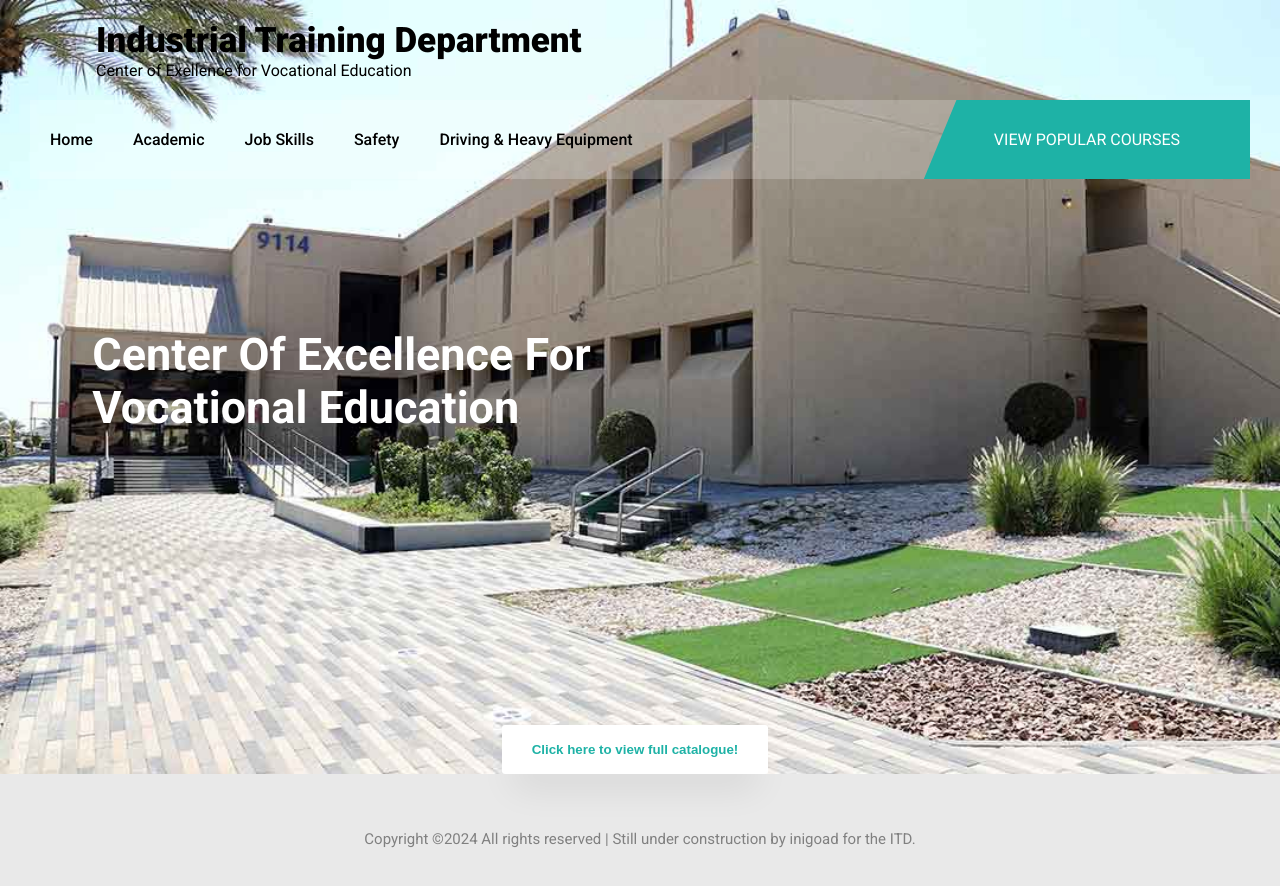
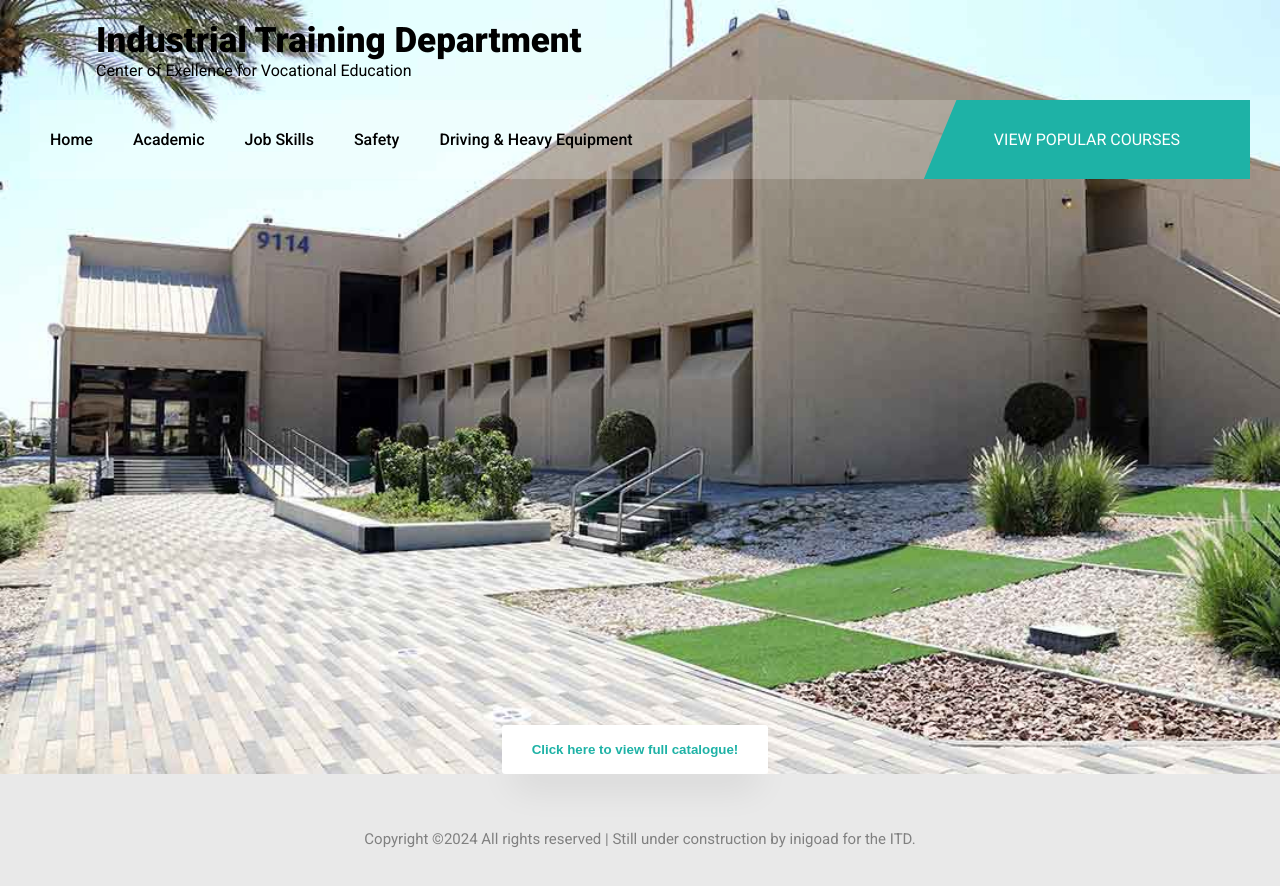
Before and after one commit to aristotleinigo9/my-app, a React (Create React App) app: page / in a window 1280 px wide. Shown: the top 886 px of the page. Built offline with nearby package versions, Linux system fonts and the light colour scheme.

Commit message:
Update Hero.jsx

```diff
--- a/src/components/home/hero/Hero.jsx
+++ b/src/components/home/hero/Hero.jsx
@@ -8,7 +8,7 @@ const Hero = () => {
       <section className='hero'>
         <div className='container'>
           <div className='row'>
-            <Heading subtitle='' title='Center of Excellence for Vocational Education' />
+            <Heading subtitle='' title='' />
 
           </div>
         </div>
```
